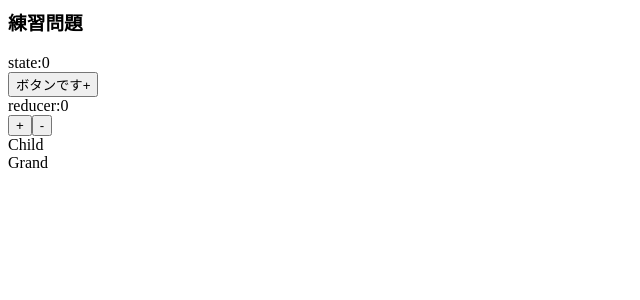
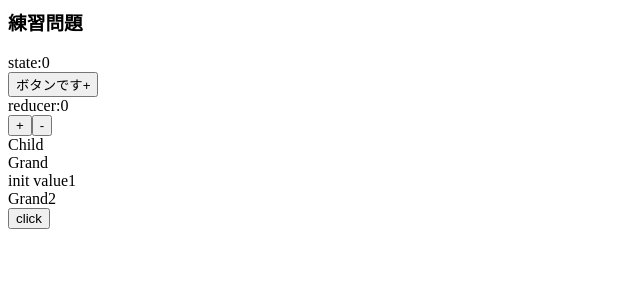
Before and after one commit to tsys-nagase/react-ts-1c1tpj, a React (Create React App) app: page / in a window 1280 px wide. Shown: the top 300 px of the page, without its empty margins (0-640 px from the left). Built offline with nearby package versions, Linux system fonts and the light colour scheme.

Commit message:
3 files modified, 1 added

```diff
--- a/App.tsx
+++ b/App.tsx
@@ -3,9 +3,13 @@ import Child from './Child';
 import MyButton from './MyButton';
 import './style.css';
 
-const context1 = React.createContext([]);
+interface ContextType {
+  value1: string;
+}
+
+export const context1 = React.createContext<ContextType[]>([]);
 export default function App() {
-  const [myState, setMyState] = React.useState({ value1: 'init' });
+  const [myState, setMyState] = React.useState({ value1: 'init value1' });
 
   return (
     <context1.Provider value={[myState, setMyState]}>
--- a/Child.tsx
+++ b/Child.tsx
@@ -1,11 +1,13 @@
 import React = require('react');
 import GrandChild from './GrandChild';
+import GrandChild2 from './GrandChild2';
 
 export default function Child() {
   return (
     <div>
       Child
       <GrandChild />
+      <GrandChild2/>
     </div>
   );
 }
--- a/GrandChild.tsx
+++ b/GrandChild.tsx
@@ -1,5 +1,12 @@
 import React = require('react');
+import { context1 } from './App';
 
 export default function GrandChild() {
-  return <div>Grand</div>;
+  const [state, setState] = React.useContext(context1);
+  return (
+    <div>
+      Grand
+      <div>{state.value1}</div>
+    </div>
+  );
 }
--- /dev/null
+++ b/GrandChild2.tsx
@@ -0,0 +1,17 @@
+import React = require('react');
+import { context1 } from './App';
+
+export default function GrandChild2() {
+  const [state, setState] = React.useContext(context1);
+  const onClickHandler = () => {
+    console.log('onclick');
+    setState({ value1: 'updated' });
+  };
+  return (
+    <div>
+      Grand2
+      <br />
+      <button onClick={onClickHandler}>click</button>
+    </div>
+  );
+}
```
